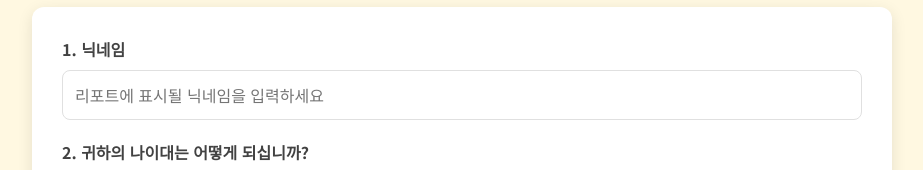
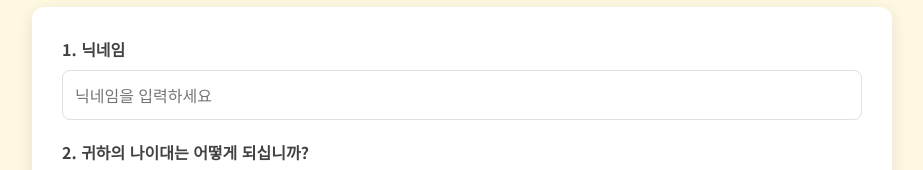
Before and after one commit to wonwonwonwonwon/project, a plain HTML site: page index.html in a window 1280 px wide. Shown: the part 140-310 px from the top of the page, without its empty margins (178-1101 px from the left). Drawn offline with nearby package versions, Linux system fonts and the light colour scheme; a script that the page names is missing.

Commit message:
Update nickname input placeholder text

```diff
--- a/index.html
+++ b/index.html
@@ -17,7 +17,7 @@
 
                 <div class="form-group">
                     <label for="nickname">1. 닉네임</label>
-                    <input type="text" id="nickname" name="nickname" placeholder="리포트에 표시될 닉네임을 입력하세요" required>
+                    <input type="text" id="nickname" name="nickname" placeholder="닉네임을 입력하세요" required>
                 </div>
 
                 <div class="form-group">
```
